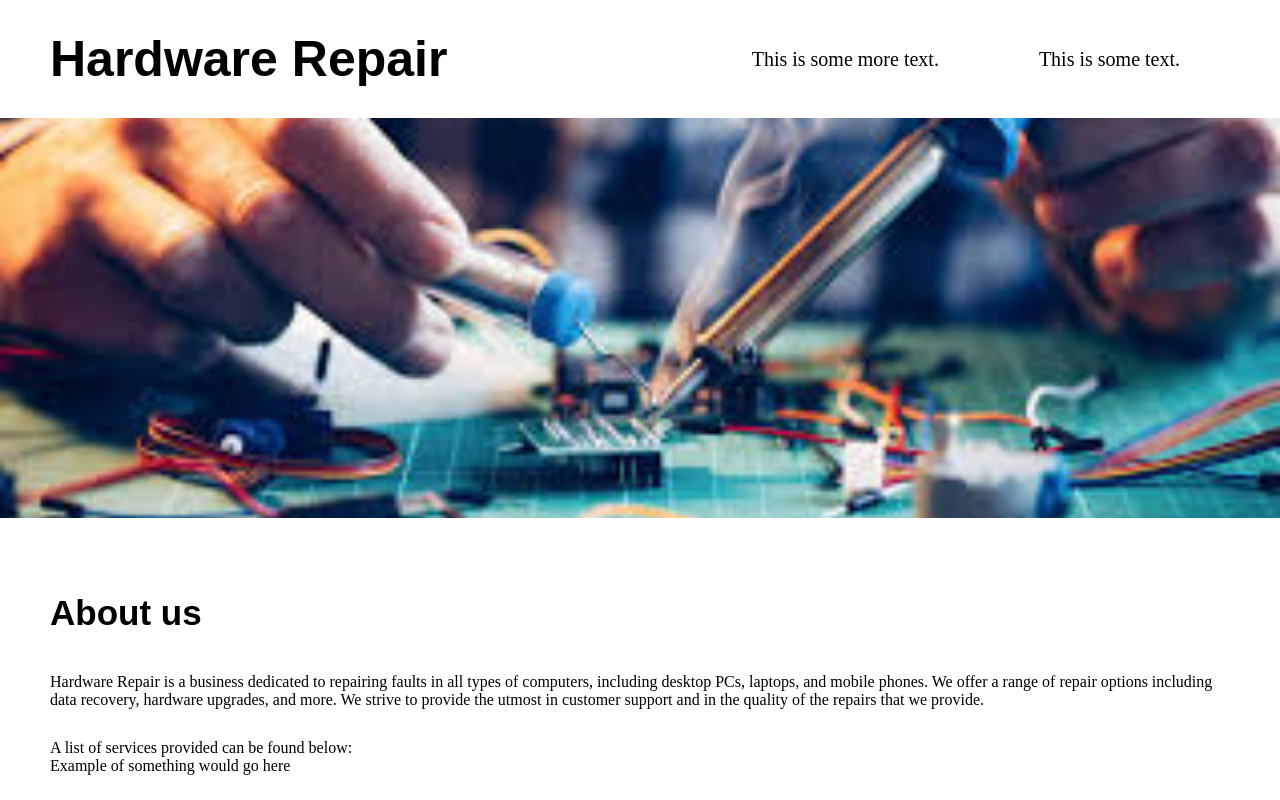
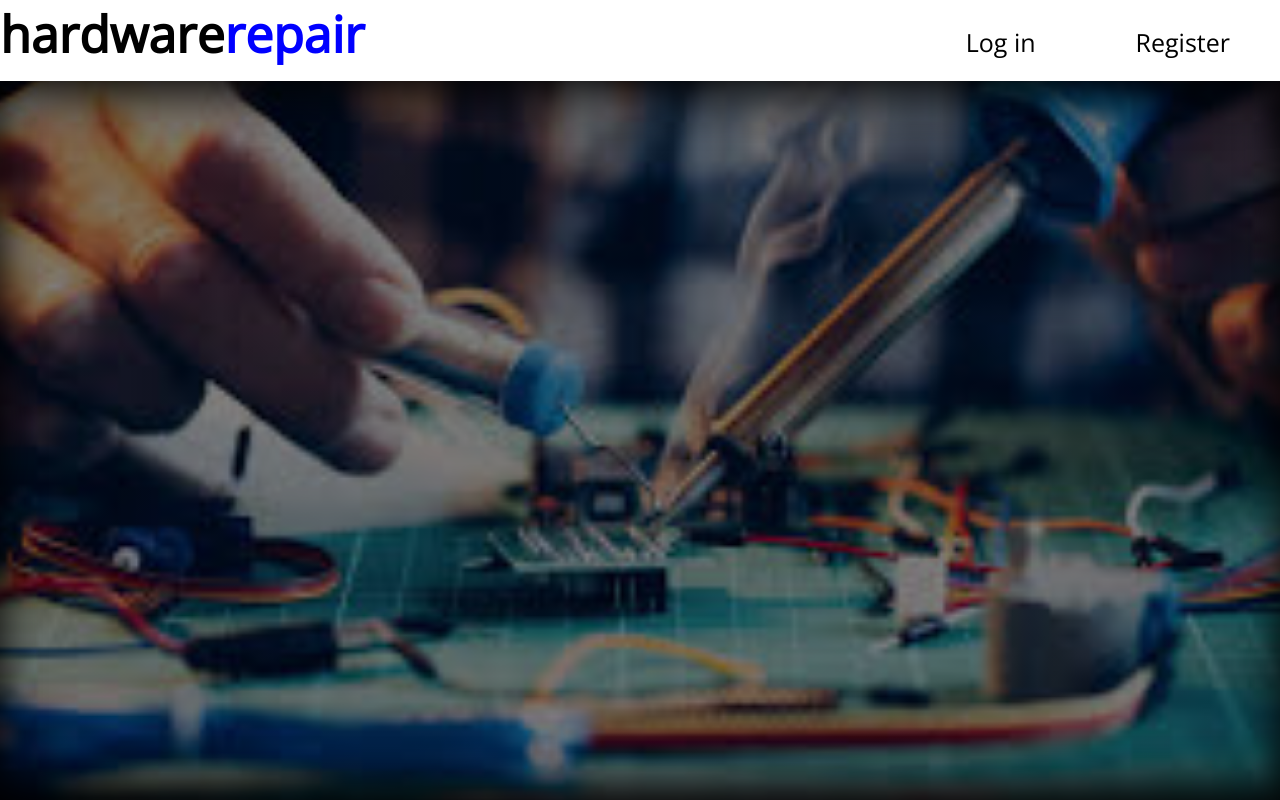
Before and after one commit to rlcyphr/hardware-repair, a website: page views/index.html in a window 1280 px wide. Shown: the top 800 px of the page. Drawn offline with nearby package versions, Linux system fonts and the light colour scheme; files that its build step writes are made by us from their sources.

Commit message:
Added more content to the main page.

```diff
--- a/package.json
+++ b/package.json
@@ -9,6 +9,7 @@
   "author": "",
   "license": "ISC",
   "dependencies": {
-    "express": "^4.16.4"
+    "express": "^4.16.4",
+    "npm": "^6.4.1"
   }
 }
--- a/public/css/style.css
+++ b/public/css/style.css
@@ -1,4 +1,6 @@
 /* File for all CSS that is to be used for the main file. */
+
+
 
 /*
 
@@ -13,6 +15,9 @@ Headings
     padding: 0;
     text-decoration: none;
     color: black;
+    font-family: 'Open Sans', sans-serif;
+    box-sizing: border-box;
+
 }
 
 
@@ -24,20 +29,23 @@ body, html {
 
 
 h1 {
-    font-family: "Arial", sans-serif;
     font-size: 250%;
     display: inline-block;
+    margin-bottom: 0.25em;
 }
 
 
 h2 {
-    font-family: 'Arial', sans-serif;
     font-size: 175%;
 }
 
-
-.header {
-    margin: 30px 0;
+.header-wrapper {
+    background-color: #fff;
+    width: 100%;
+    height: auto;
+    z-index: 10;
+    box-shadow: 0 10px 50px #000;
+    position: relative;
 }
 
 
@@ -52,7 +60,8 @@ Text blocks
 
 p {
     font-size: 80%;
-
+    line-height: 1.7;
+    word-spacing: 0.075em;
 }
 
 
@@ -70,28 +79,29 @@ Containers
 
     overflow: hidden;
     display: block;
-    padding: 0 50px;
+    margin-left: 50%;
+    width: 1280px;
+    transform: translate(-50%);
 
 }
 
+.text-box {
+    margin-top: 50px;
+    margin-bottom: 50px;
+}
+
 .img-front-page {
-    height: 400px;
     width: auto;
-    background-image: url('/imgs/download.jpg');
+    height: 100%;
+    background-image: linear-gradient(rgba(0, 0, 0, 0.5), rgba(0, 0, 0, 0.5)), url('/imgs/download.jpg');
     background-repeat: no-repeat;
     background-position: center;
     background-attachment: fixed;
     background-size: cover;
-
+    margin-bottom: 75px;
+    box-shadow: 0 -15px 40px black inset;
 }
 
-.main::before {
-
-    content: '';
-    display: block;
-    margin-top: 75px;
-
-}
 
 
 
@@ -104,8 +114,9 @@ Spacing
 
 
 .services {
-    padding-top: 30px;
+    padding-top: 50px;
 }
+
 
 
 /*
@@ -118,8 +129,30 @@ Text Formatting
 
 .link {
 
+    float: right;
+    margin: 0 50px;
+    margin-top: 1em;
+    font-size: 125%;
+    border-bottom: 1px solid rgba(0, 0, 0, 0.0);
+    transition: border 0.3s;
+    padding-bottom: 3px;
+}
 
-    float: right;
-    padding: 1.5% 50px;
+.blue {
+    color: blue;
+}
+
+
+
+/*
+
+Interactive page effects
+
+*/
+
+
+
+.link:hover {
+    border-bottom: 1px solid black;
 
 }
--- a/views/index.html
+++ b/views/index.html
@@ -7,27 +7,29 @@
     <meta name="viewport" content="width=device-width, initial-scale=1.0">
 
     <link type="text/css" rel="stylesheet" href="css/style.css">
+    <link href="https://fonts.googleapis.com/css?family=Open+Sans" rel="stylesheet">
 
 
 </head>
 
 <body>
 
-<div class="box header"> <!-- Website's header, contains everything above the image that takes up the middle of the page -->
 
-        <h1>Hardware Repair</h1>
-        <div class="link"><a href="#">This is some text.</a></div>
-        <div class="link"><a href="#">This is some more text.</a></div>
-
+<div class="img-front-page">
+    <div class="header-wrapper">
+        <div class="box">
+            <h1>hardware<span class="blue">repair</span></h1>
+            <div class="link"><a href="#">Register</a></div>
+            <div class="link"><a href="#">Log in</a></div>
         </div>
-
-<div class="img-front-page"></div>
+    </div>
+</div>
 
 
 
 <section class="main">
 
-<div class="box">
+    <div class="box text-box">
 
         <h2>About us<br><br></h2>
 
@@ -35,11 +37,26 @@
         <p>
             Hardware Repair is a business dedicated to repairing faults in all types of computers, including desktop PCs, laptops, and mobile phones. We offer a range of repair options
             including data recovery, hardware upgrades, and more. We strive to provide the utmost in customer support and in the quality of the repairs that we provide.
+            This is some more text to buff out the element to test the scrolling of the page.
         </p>
 
+    </div>
+
+
+
+    <div class="box text-box">
+
         <div class="services">
+            <h2>Services<br><br></h2>
             <p>A list of services provided can be found below:</p>
-        <p>Example of something would go here</p>
+            <p>Logic board repairs<br>Data recovery<br>Hardware upgrades<br>Software cleaning and installation</p>
+            <!--
+
+                contains things like board repairs, data recovery, hardware upgrades,
+                cleaning, software cleansing & installation.
+
+
+            -->
 
 
         </div>
```
Also changed, not shown: index.js (+11 -8 lines), views/create-account.html (added, +8 -0 lines), 1 other file. Lines whose indentation alone changed are shown as unchanged.
